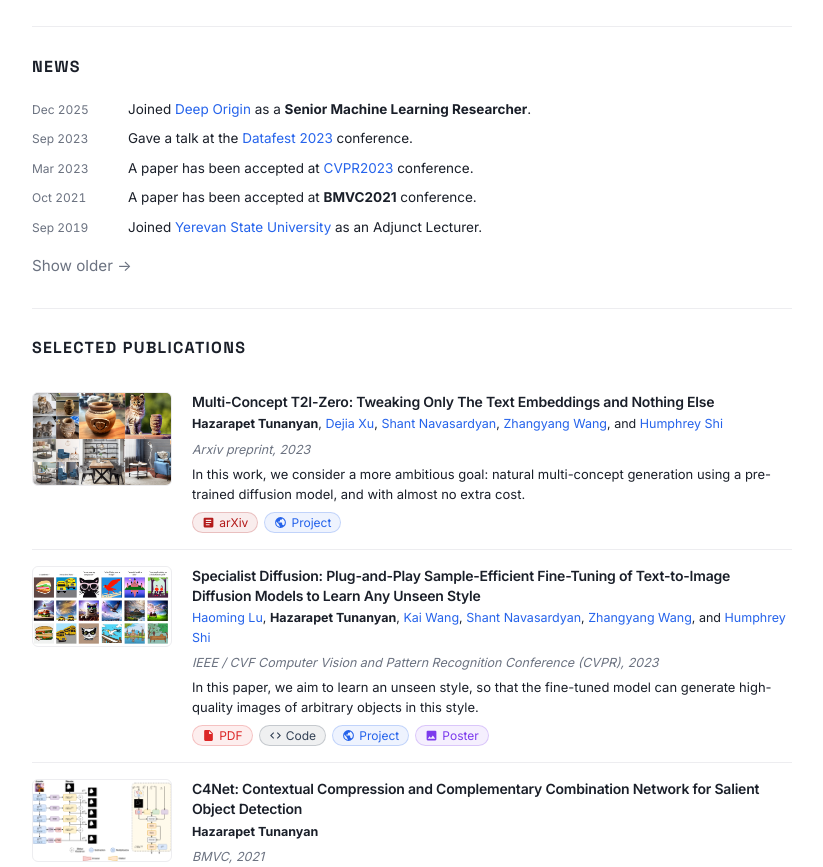
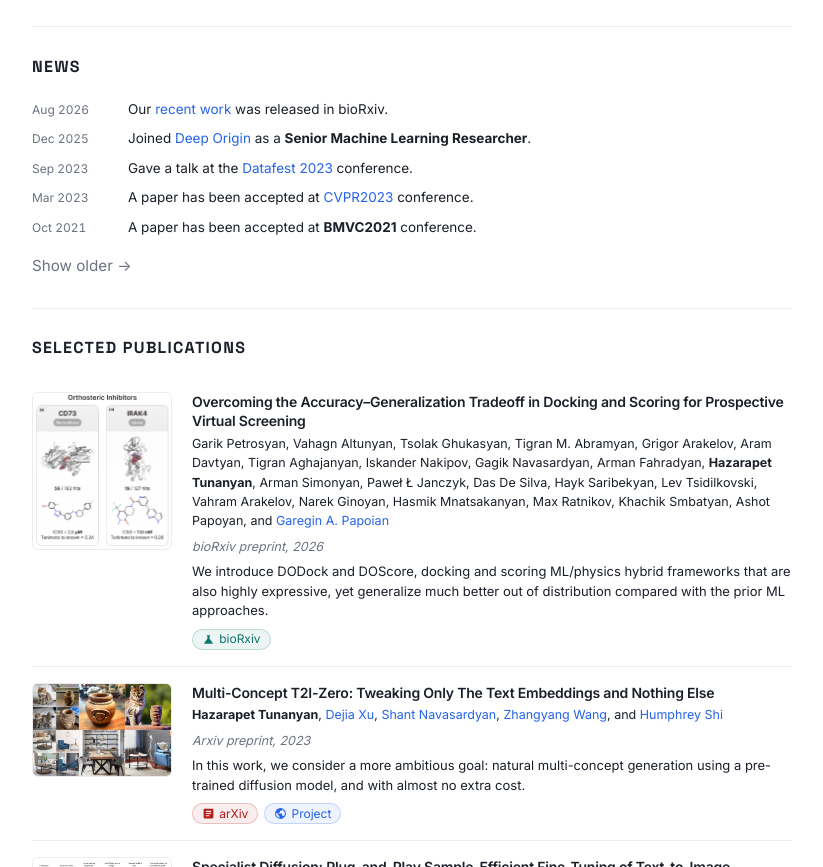
Before and after one commit to Hazarapet/hazarapet.github.io, an Astro site: page / in a window 1280 px wide. Shown: the part 626-1493 px from the top of the page, without its empty margins (228-1051 px from the left). Built offline with nearby package versions, Linux system fonts and the light colour scheme; Astro itself is replaced by a stand-in of ours.

Commit message:
deep origin first paper is added

```diff
--- a/src/components/PublicationCard.astro
+++ b/src/components/PublicationCard.astro
@@ -16,6 +16,11 @@ const META: Record<string, { label: string; color: string; icon: string }> = {
     label: 'arXiv',
     color: '#B31B1B',
     icon: '<svg viewBox="0 0 24 24" fill="currentColor" aria-hidden="true"><path d="M19 3H5a2 2 0 0 0-2 2v14a2 2 0 0 0 2 2h14a2 2 0 0 0 2-2V5a2 2 0 0 0-2-2zm-5 14H7v-2h7v2zm3-4H7v-2h10v2zm0-4H7V7h10v2z"/></svg>',
+  },
+  biorxiv: {
+    label: 'bioRxiv',
+    color: '#0F766E',
+    icon: '<svg viewBox="0 0 24 24" fill="currentColor" aria-hidden="true"><path d="M19.8 18.4 14 10.67V6.5l1.35-1.69c.26-.33.03-.81-.39-.81H9.04c-.42 0-.65.48-.39.81L10 6.5v4.17L4.2 18.4c-.49.66-.02 1.6.8 1.6h14c.82 0 1.29-.94.8-1.6z"/></svg>',
   },
   pdf: {
     label: 'PDF',
@@ -53,7 +58,7 @@ const META: Record<string, { label: string; color: string; icon: string }> = {
     icon: '<svg viewBox="0 0 24 24" fill="currentColor" aria-hidden="true"><path d="M6 17h3l2-4V7H5v6h3l-2 4zm8 0h3l2-4V7h-6v6h3l-2 4z"/></svg>',
   },
 };
-const order = ['arxiv', 'pdf', 'code', 'project', 'poster', 'slides', 'video', 'bibtex'];
+const order = ['arxiv', 'biorxiv', 'pdf', 'code', 'project', 'poster', 'slides', 'video', 'bibtex'];
 const links = order
   .filter((key) => pub.links?.[key])
   .map((key) => ({ ...META[key], href: pub.links![key] }));
--- a/src/data/news.yaml
+++ b/src/data/news.yaml
@@ -1,4 +1,6 @@
 # Newest first. `text` allows basic HTML (links, bold).
+- date: "Aug 2026"
+  text: "Our <a href='https://www.biorxiv.org/content/10.64898/2026.08.03.742480v1' target='_blank'>recent work</a> was released in bioRxiv."
 - date: "Dec 2025"
   text: "Joined <a href='https://deeporigin.com/' target='_blank'>Deep Origin</a> as a <strong>Senior Machine Learning Researcher</strong>."
 - date: "Sep 2023"
--- a/src/data/publications.yaml
+++ b/src/data/publications.yaml
@@ -1,6 +1,18 @@
 # Newest first. Set `featured: true` to show a paper on the homepage.
 # `authors` allows HTML — wrap your own name in <strong> to highlight it.
 # Any link left out is simply not shown.
+
+- title: "Overcoming the Accuracy–Generalization Tradeoff in Docking and Scoring for Prospective Virtual Screening"
+  authors: "Garik Petrosyan, Vahagn Altunyan, Tsolak Ghukasyan, Tigran M. Abramyan, Grigor Arakelov, Aram Davtyan, Tigran Aghajanyan, Iskander Nakipov, Gagik Navasardyan, Arman Fahradyan, <strong>Hazarapet Tunanyan</strong>, Arman Simonyan, Paweł Ł Janczyk, Das De Silva, Hayk Saribekyan, Lev Tsidilkovski, Vahram Arakelov, Narek Ginoyan, Hasmik Mnatsakanyan, Max Ratnikov, Khachik Smbatyan, Ashot Papoyan, and <a href='https://papoian.chem.umd.edu/' target='_blank'>Garegin A. Papoian</a>"
+  venue: "bioRxiv preprint"
+  year: 2026
+  thumbnail: "/images/publications/deep-origin-paper1-half.png"
+  featured: true
+  abstract: >
+    We introduce DODock and DOScore, docking and scoring ML/physics hybrid frameworks that are also highly expressive,
+    yet generalize much better out of distribution compared with the prior ML approaches.
+  links:
+    biorxiv: "https://www.biorxiv.org/content/10.64898/2026.08.03.742480v1"
 
 - title: "Multi-Concept T2I-Zero: Tweaking Only The Text Embeddings and Nothing Else"
   authors: "<strong>Hazarapet Tunanyan</strong>, <a href='https://ir1d.github.io/' target='_blank'>Dejia Xu</a>, <a href='https://www.linkedin.com/in/shant-navasardyan-1302aa149/' target='_blank'>Shant Navasardyan</a>, <a href='https://www.ece.utexas.edu/people/faculty/atlas-wang' target='_blank'>Zhangyang Wang</a>, and <a href='https://www.humphreyshi.com/' target='_blank'>Humphrey Shi</a>"
```
Also changed, not shown: public/images/publications/deep-origin-paper1-half.png (added).
